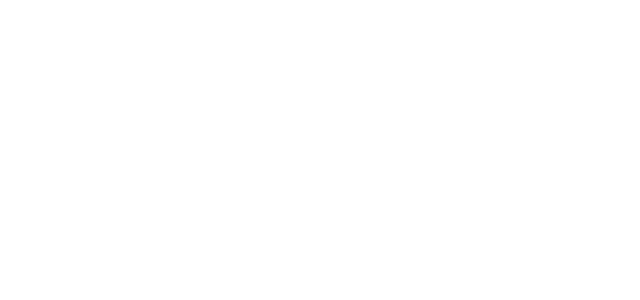
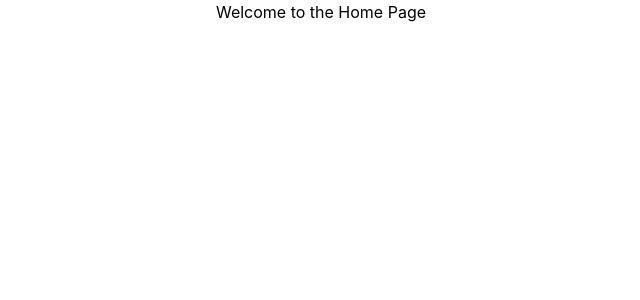
Before and after one commit to EhsanEIK/react-router-mealdb-website, a React (Create React App) app: page / in a window 1280 px wide. Shown: the top 300 px of the page, without its empty margins (319-959 px from the left). Built offline with nearby package versions, Linux system fonts and the light colour scheme.

Commit message:
created home,about,restaurant components and routes

```diff
--- a/src/App.js
+++ b/src/App.js
@@ -1,9 +1,11 @@
-import logo from './logo.svg';
+import { RouterProvider } from 'react-router-dom';
 import './App.css';
+import router from './routes/routes';
 
 function App() {
   return (
     <div className="App">
+      <RouterProvider router={router}></RouterProvider>
     </div>
   );
 }
--- /dev/null
+++ b/src/components/About/About.js
@@ -0,0 +1,11 @@
+import React from 'react';
+
+const About = () => {
+    return (
+        <div>
+            <h2>Welcome to the About Page</h2>
+        </div>
+    );
+};
+
+export default About;
--- /dev/null
+++ b/src/components/Home/Home.js
@@ -0,0 +1,11 @@
+import React from 'react';
+
+const Home = () => {
+    return (
+        <div>
+            <h2>Welcome to the Home Page</h2>
+        </div>
+    );
+};
+
+export default Home;
--- /dev/null
+++ b/src/components/Restaurant/Restaurant.js
@@ -0,0 +1,11 @@
+import React from 'react';
+
+const Restaurant = () => {
+    return (
+        <div>
+            <h2>Welcome to the Restaurant</h2>
+        </div>
+    );
+};
+
+export default Restaurant;
```
Also changed, not shown: src/routes/routes.js (added, +13 -0 lines).
